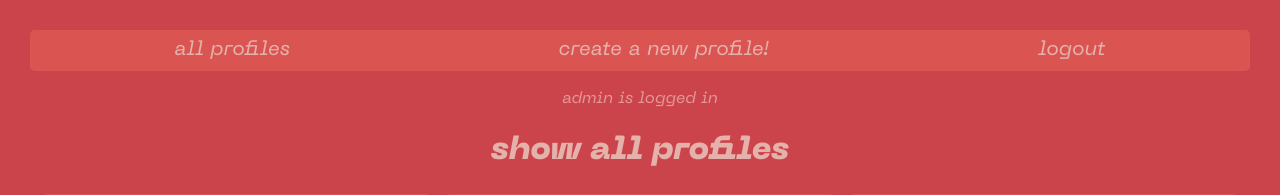
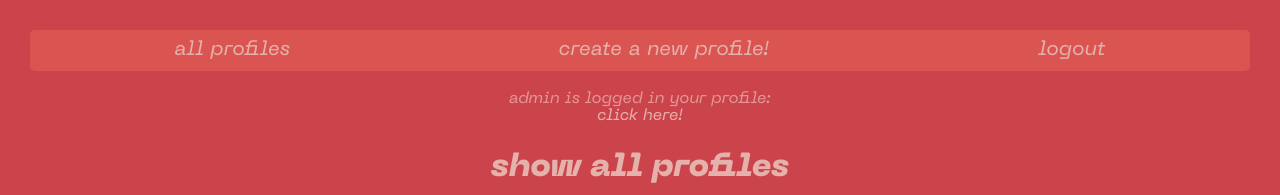
Before and after one commit to kennajw/cs412-django, a Django app: page /mini_fb/ in a window 1280 px wide. Shown: the top 195 px of the page. Run offline with Django 4.2, Linux system fonts and the light colour scheme; a user stored in the database is signed in; data comes from the database, SQL or seed files in the repository; both versions use the stored data as it was after the commit.

Commit message:
slayyyyy task 2 complete

```diff
--- a/blog/urls.py
+++ b/blog/urls.py
@@ -14,5 +14,5 @@ urlpatterns = [
     path('article/<int:pk>/create_comment', views.CreateCommentView.as_view(), name='create_comment'),
     path(r'create_article', views.CreateArticleView.as_view(), name='create_article'),
     path(r'login/', auth_views.LoginView.as_view(template_name='blog/login.html'), name="login"),
-        path(r'logout/', auth_views.LogoutView.as_view(next_page='show_all_articles'), name="logout"),
+    path(r'logout/', auth_views.LogoutView.as_view(next_page='show_all_articles'), name="logout"),
 ]
--- a/mini_fb/models.py
+++ b/mini_fb/models.py
@@ -12,7 +12,7 @@ class Profile(models.Model):
     email = models.TextField(blank=False)
     profile_pic = models.URLField(blank=True)
     #every profile has one user:
-    user = models.ForeignKey(User, on_delete=models.CASCADE)
+    user = models.OneToOneField(User, on_delete=models.CASCADE, related_name="profile")
 
     def __str__(self):
         ''' return a string representation of this object '''
--- a/mini_fb/templates/mini_fb/base.html
+++ b/mini_fb/templates/mini_fb/base.html
@@ -31,6 +31,7 @@
         <p>
             {% if request.user.is_authenticated %}
                 {{request.user}} is logged in
+                your profile: <a href="{% url 'show_profile' user.profile.pk %}">click here!</a>
             {% else %}
                 not logged in
             {% endif %}
--- a/mini_fb/templates/mini_fb/friend_suggestions.html
+++ b/mini_fb/templates/mini_fb/friend_suggestions.html
@@ -11,7 +11,7 @@
         <profile>
             <img src="{{suggestion.profile_pic}}" alt="{{suggestion.profile_pic}}">
             <h2>{{suggestion.first_name}} {{suggestion.last_name}}</h2>
-            <a href="{% url 'add_friend' profile.pk suggestion.pk %}"><h3>add friend</h3></a>
+            <a href="{% url 'add_friend' suggestion.pk %}"><h3>add friend</h3></a>
         </profile>
     {% endfor %}
 {% else %}
--- a/mini_fb/urls.py
+++ b/mini_fb/urls.py
@@ -3,6 +3,7 @@
 
 from django.urls import path
 from django.conf import settings
+from django.contrib.auth import views as auth_views
 from . import views
 
 # all of the URLs that are part of this app
@@ -10,11 +11,13 @@ urlpatterns = [
     path(r'', views.ShowAllProfilesView.as_view(), name="show_all"),
     path(r'profile/<int:pk>', views.ShowProfilePageView.as_view(), name="show_profile"),
     path(r'create_profile', views.CreateProfileView.as_view(), name='create_profile'),
-    path(r'profile/<int:pk>/create_status', views.CreateStatusMessageView.as_view(), name="create_status"),
-    path(r'profile/<int:pk>/update', views.UpdateProfileView.as_view(), name='update_profile'),
+    path(r'profile/create_status', views.CreateStatusMessageView.as_view(), name="create_status"),
+    path(r'profile/update', views.UpdateProfileView.as_view(), name='update_profile'),
     path(r'status/<int:pk>/delete', views.DeleteStatusMessageView.as_view(), name='delete_status'),
     path(r'status/<int:pk>/update', views.UpdateStatusMessageView.as_view(), name='update_status'),
-    path(r'profile/<int:pk>/add_friend/<int:other_pk>', views.CreateFriendView.as_view(), name="add_friend"),
-    path(r'profile/<int:pk>/friend_suggestions', views.ShowFriendSuggestionsView.as_view(), name="friend_suggestions"),
-    path(r'profile/<int:pk>/news_feed', views.ShowNewsFeedView.as_view(), name="news_feed")
+    path(r'profile/add_friend/<int:other_pk>', views.CreateFriendView.as_view(), name="add_friend"),
+    path(r'profile/friend_suggestions', views.ShowFriendSuggestionsView.as_view(), name="friend_suggestions"),
+    path(r'profile/news_feed', views.ShowNewsFeedView.as_view(), name="news_feed"),
+    path(r'login/', auth_views.LoginView.as_view(template_name='mini_fb/login.html'), name="login"),
+    path(r'logout/', auth_views.LogoutView.as_view(next_page='show_all'), name="logout"),
 ]
--- a/mini_fb/views.py
+++ b/mini_fb/views.py
@@ -1,3 +1,5 @@
+from django.db.models.base import Model as Model
+from django.db.models.query import QuerySet
 from django.http import HttpRequest
 from django.http.response import HttpResponse as HttpResponse
 from django.shortcuts import render
@@ -5,6 +7,7 @@ from django.views.generic import ListView, DetailView, View
 from django.views.generic.edit import CreateView, UpdateView, DeleteView
 from django.urls import reverse
 from django.contrib.auth.mixins import LoginRequiredMixin
+from django.shortcuts import redirect
 from typing import Any
 from .forms import *
 from .models import *
@@ -36,18 +39,26 @@ class CreateStatusMessageView(LoginRequiredMixin, CreateView):
 
     def get_context_data(self, **kwargs: Any) -> dict[str, Any]:
         ''' build the dict of context data for this view '''
+
         context = super().get_context_data(**kwargs)
-        pk = self.kwargs['pk']
+        pk = self.get_object().pk
         profile = Profile.objects.get(pk=pk)
         context['profile'] = profile
         return context
+
+    def get_object(self):
+        ''' return Profile of the user associated with it '''
+
+        curr_user = self.request.user
+        profile = Profile.objects.get(user=curr_user)
+        return profile
 
     def form_valid(self, form):
         ''' handle the form submission, need to get the foreign key by
         attaching the profile to the status message object, can find the profile
         pk in the url (self.kwargs) '''
         print(form.cleaned_data)
-        profile = Profile.objects.get(pk=self.kwargs['pk'])
+        profile = self.get_object()
         form.instance.profile = profile
         # save the status message to database
         sm = form.save()
@@ -63,7 +74,8 @@ class CreateStatusMessageView(LoginRequiredMixin, CreateView):
     ## show how the reverse function uses the urls.py to find the URL pattern
     def get_success_url(self) -> str:
         ''' return the URL to redirect after successfully submitting the form '''
-        return reverse('show_profile', kwargs={'pk': self.kwargs['pk']})
+
+        return reverse('show_profile', kwargs={'pk': self.get_object().pk})
         ## note: this is not ideal because we are redircted to the main page
 
 class UpdateProfileView(LoginRequiredMixin, UpdateView):
@@ -72,6 +84,13 @@ class UpdateProfileView(LoginRequiredMixin, UpdateView):
     model = Profile
     form_class = UpdateProfileForm
     template_name = "mini_fb/update_profile_form.html"
+
+    def get_object(self):
+        ''' return Profile of the user associated with it '''
+
+        curr_user = self.request.user
+        profile = Profile.objects.get(user=curr_user)
+        return profile
 
 class DeleteStatusMessageView(LoginRequiredMixin, DeleteView):
     ''' a view to delete an existing status message in the database '''
@@ -103,10 +122,17 @@ class UpdateStatusMessageView(LoginRequiredMixin, UpdateView):
 class CreateFriendView(View):
     ''' a view to create a friend relation between two profiles '''
 
+    def get_object(self):
+        ''' return Profile of the user associated with it '''
+
+        curr_user = self.request.user
+        profile = Profile.objects.get(user=curr_user)
+        return profile
+
     def dispatch(self, request, *args, **kwargs):
         ''' override dispatch method '''
 
-        pk = self.kwargs['pk']
+        pk = self.get_object().pk
         otherpk = self.kwargs['other_pk']
 
         profile1 = Profile.objects.get(pk=pk)
@@ -114,7 +140,7 @@ class CreateFriendView(View):
 
         profile1.add_friend(profile2)
 
-        return super().dispatch(request, *args, **kwargs)
+        return redirect('show_profile', pk=pk)
 
 class ShowFriendSuggestionsView(DetailView):
     ''' show the details for friend suggestions for a profile '''
@@ -123,8 +149,22 @@ class ShowFriendSuggestionsView(DetailView):
     template_name = 'mini_fb/friend_suggestions.html'
     context_object_name = 'profile'
 
+    def get_object(self):
+        ''' return Profile of the user associated with it '''
+
+        curr_user = self.request.user
+        profile = Profile.objects.get(user=curr_user)
+        return profile
+
 class ShowNewsFeedView(DetailView):
     ''' show the details for one profile '''
     model = Profile
     template_name = 'mini_fb/news_feed.html' ## reusing same template!!
     context_object_name = 'profile'
+
+    def get_object(self):
+        ''' return Profile of the user associated with it '''
+
+        curr_user = self.request.user
+        profile = Profile.objects.get(user=curr_user)
+        return profile
```
Also changed, not shown: mini_fb/templates/mini_fb/login.html (added, +20 -0 lines), mini_fb/templates/mini_fb/show_profile.html (+4 -4 lines), db.sqlite3, mini_fb/migrations/0006_alter_profile_user.py (added).
